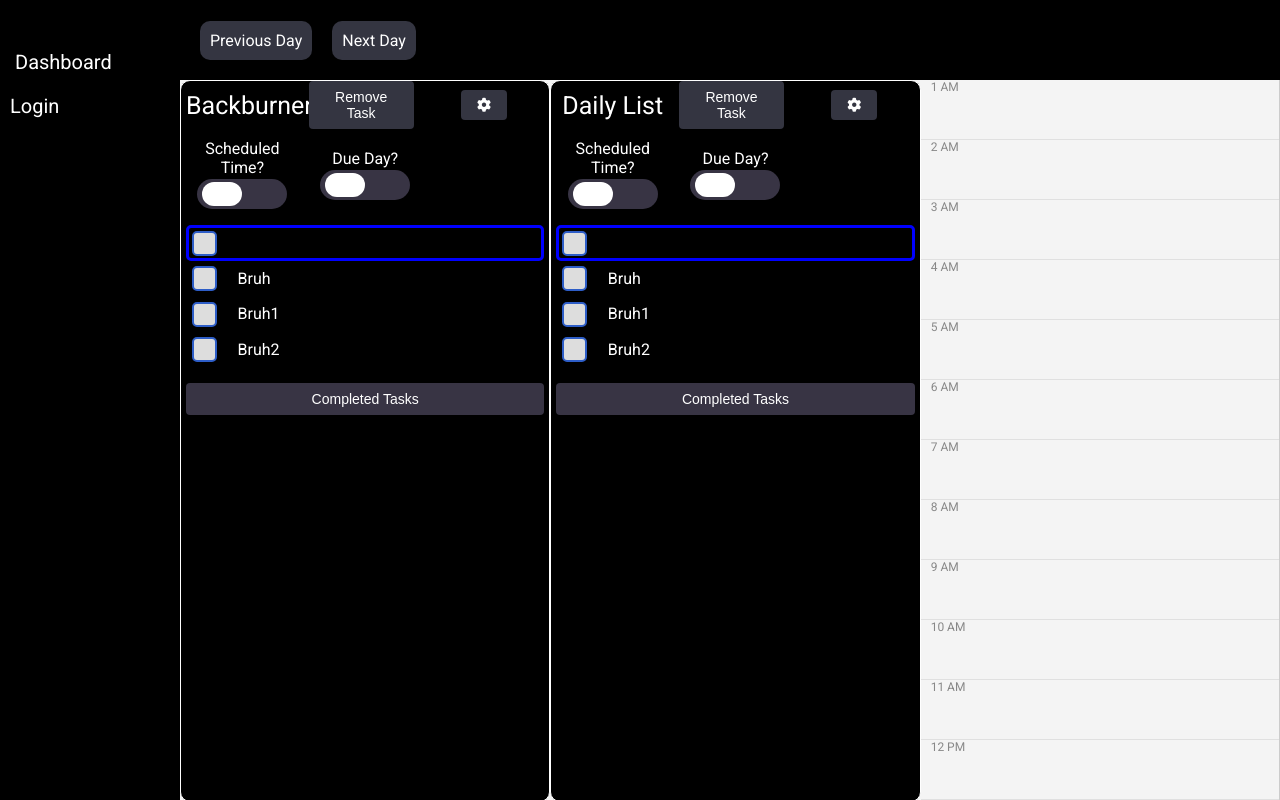
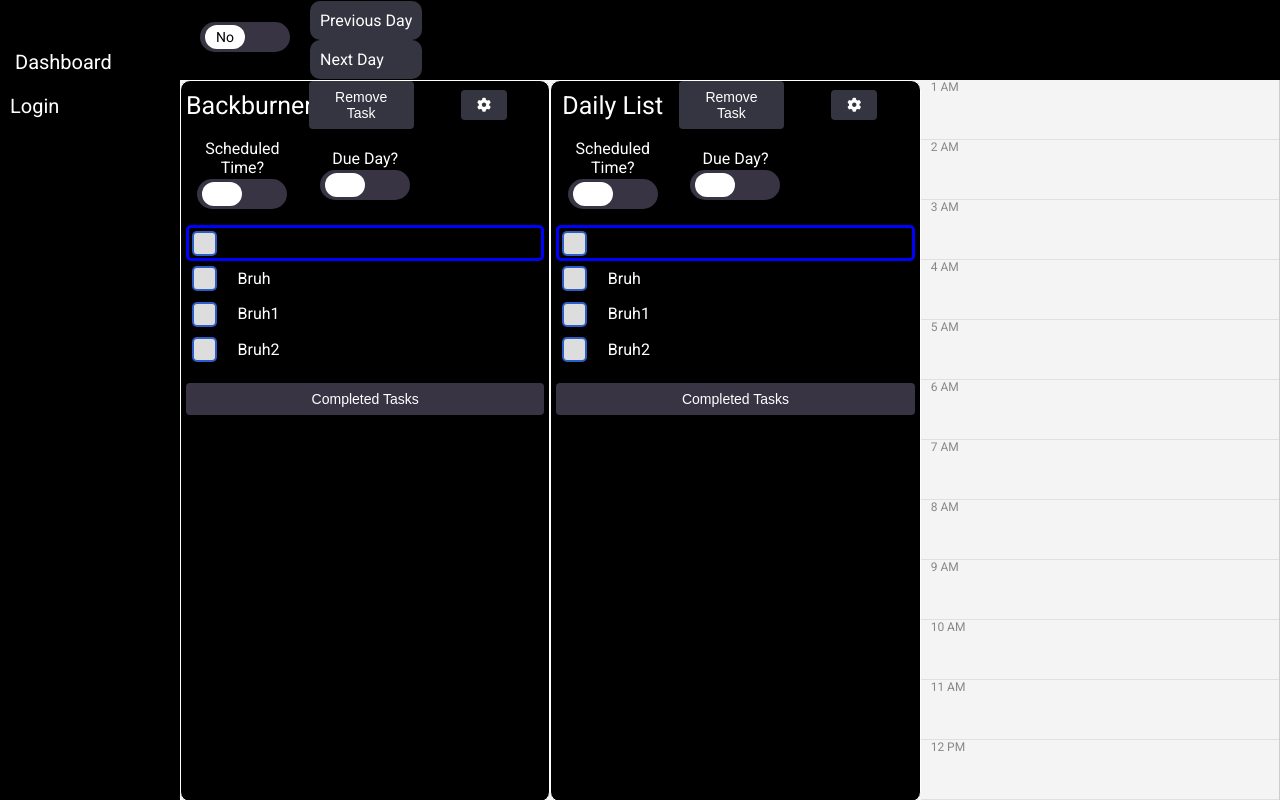
Before and after one commit to philwing100/Portfolio-Vue-Frontend, a Vue app: page / in a window 1280 px wide. Built offline with nearby package versions, Linux system fonts and the light colour scheme.

Commit message:
Fixed complete/incomplete list items

```diff
--- a/src/api.js
+++ b/src/api.js
@@ -8,6 +8,29 @@ export async function createList(listData) {
 
   console.log(axios);
 
+
+  if (!sessionId) {
+    throw new Error('No session ID found. User may not be authenticated.');
+  }
+
+  try {
+    const response = await axios.post(
+      '/lists/',
+      listData,
+      { headers: { 'Authorization': `Bearer ${sessionId}` } }
+    );
+    return response.data;
+  } catch (error) {
+    console.warn('Error creating list:', error,...arguments);
+    throw error;
+  }
+}
+
+// API call to create a new list
+export async function getList(listData) {
+  const { sessionId } = store.state;
+
+  console.log(axios);
 
   if (!sessionId) {
     throw new Error('No session ID found. User may not be authenticated.');
@@ -46,3 +69,21 @@ export async function deleteList(listId) {
     throw error;
   }
 }
+
+export async function axiosGet(url, params = {}, sessionId) {
+  return axios.get(url, {
+    params, // Query parameters
+    headers: {
+      'Authorization': `Bearer ${sessionId}`
+    }
+  });
+}
+
+export async function axiosPost(url, data = {}, sessionId) {
+  return axios.post(url, data, {
+    headers: {
+      'Authorization': `Bearer ${sessionId}`,
+      'Content-Type': 'application/json'
+    }
+  });
+}
--- /dev/null
+++ b/src/components/DashboardComponents/MultiplayerToggle.vue
@@ -0,0 +1,117 @@
+<template>
+  <div
+    class="slider-container"
+    tabindex="0"
+    @keydown.left.prevent="moveSlider(false)"
+    @keydown.right.prevent="moveSlider(true)"
+  >
+    <label class="slider-label">{{ label }}</label>
+    <div class="slider" @click="toggleSlider" :aria-checked="isChecked" role="switch">
+      <!--Needs to switch between an icon of one person and multiple -->
+      <div class="slider-tab" :class="{ 'slider-checked': isChecked }">{{ isChecked ? 'Yes' : 'No' }}</div>
+    </div>
+  </div>
+</template>
+<script>
+export default {
+  name: 'BooleanSlider',
+  props: {
+    label: {
+      type: String,
+      default: 'Yes/No',
+    },
+    modelValue: {
+      type: Boolean,
+      default: false,
+    },
+  },
+  data() {
+    return {
+      isChecked: this.modelValue,
+    };
+  },
+  watch: {
+    modelValue(newValue) {
+      this.isChecked = newValue; // Update local state when parent prop changes
+    },
+  },
+  methods: {
+    emitSliderChange() {
+      this.$emit('update:modelValue', this.isChecked); // Emit for v-model binding
+      console.log("toggling");
+    },
+    toggleSlider() {
+      this.isChecked = !this.isChecked;
+      this.emitSliderChange(); // Emit the change
+    },
+    moveSlider(direction) {
+      // True for right arrow (Yes), false for left arrow (No)
+      if (direction && !this.isChecked) {
+        this.isChecked = true;
+      } else if (!direction && this.isChecked) {
+        this.isChecked = false;
+      }
+      this.emitSliderChange(); // Emit the change
+    },
+  },
+  mounted() {
+    this.isChecked = this.modelValue; // Set initial state based on prop value
+  }
+};
+
+//ee
+</script>
+
+<style scoped>
+.slider-container {
+  display: flex;
+  flex-direction: column;
+  align-items: center;
+  cursor: pointer;
+  outline: none;
+}
+
+.slider-label {
+  text-align: center;
+  margin-bottom: 2px;
+  font-size: 16px;
+}
+
+.slider {
+  position: relative;
+  width: 80px;
+  height: 30px;
+  border-radius: 15px;
+  display: flex;
+  align-items: center;
+  padding: 0 5px;
+  transition: background-color 0.3s ease;
+}
+
+.slider-checked {
+  transform: translateX(40px);
+}
+
+.slider-tab {
+  width: 40px;
+  height: 24px;
+  border-radius: 12px;
+  background-color: #fff;
+  position: absolute;
+  transition: transform 0.3s ease;
+  display: flex;
+  justify-content: center;
+  align-items: center;
+  font-size: 14px;
+  user-select: none;
+  pointer-events: none;
+}
+
+.slider[aria-checked="true"] {
+  background-color: blue;
+}
+
+.slider[aria-checked="false"] {
+  background-color: #383444;
+}
+</style>
--- a/src/components/ListItems/ListElement.css
+++ b/src/components/ListItems/ListElement.css
@@ -33,12 +33,12 @@
   text-decoration: none;
   display: block;
   font-size: 14px;
-  text-decoration: line-through;
+  text-decoration: none;
 }
 
 .dropdown-content a:hover {
   background-color: grey;
-  text-decoration: none;
+  text-decoration: line-through;
 }
 
 .dropdown:hover .dropdown-content {
--- a/src/components/ListItems/ListElement.vue
+++ b/src/components/ListItems/ListElement.vue
@@ -7,7 +7,6 @@
         spellcheck="false">
         {{ listName }}
       </div>
-
       <div>
         <button @click="removeItem" class="add-button">Remove Task</button>
       </div>
@@ -32,7 +31,7 @@
     </div>
     <div class="ListContainer">
       <ul class="ListItem">
-        <li v-for="(item, index) in itemsArray" :key="index" draggable="true" @dragstart="dragStart(index)"
+        <li v-for="(item, index) in incompleteItems" :key="index" draggable="true" @dragstart="dragStart(index)"
           :style="index === selectedItemIndex ? 'border: 3px solid blue; border-radius:5px; transition: border-color 0.1s ease;' : 'border: 3px solid transparent;'"
           @dragover="dragOver" @drop="drop(index)">
           <div class="item-container" @click="focusEditable(index);">
@@ -51,13 +50,12 @@
     <div class="dropdown">
       <button @click="toggleDropdown" @keydown.enter.prevent="toggleDropdown" class="dropbtn">Completed Tasks</button>
       <div v-if="isDropdownOpen" class="dropdown-content">
-        <a v-for="(item, index) in itemsArray" :key="index" @click="selectOption(index)">{{ item.textString
+        <a v-for="(item, index) in completeItems" :key="index" @click="incompleteItem(index)">{{ item.textString
           }}</a>
       </div>
     </div>
   </div>
 </template>
-
 
 <script>
 /* eslint-disable*/
@@ -69,7 +67,6 @@ import TimeInput from './TimeInput.vue';
 import MinuteInput from './MinuteInput.vue';
 import { createList } from '../../api.js';
 import './ListElement.css';
-
 
 export default {
   name: 'ListElement',
@@ -140,11 +137,19 @@ export default {
     MinuteInput,
   },
   computed: {
+    //Need a computed property that returns the objects which are and arent completed
+    completeItems(){
+      return this.itemsArray.filter((item) => item.complete);
+    },
+    incompleteItems(){
+      return this.itemsArray.filter((item) => !item.complete);
+    }
 
   },
   methods: {
     saveEditableText(index, event) {
       // Get the text content from the contenteditable element
+      /*
       let newText = event.target.innerText.trim();
 
       // Optional: Limit the text length to 500 characters
@@ -155,14 +160,18 @@ export default {
       // Update the text in the itemsArray
       this.itemsArray[index].textString = newText;
 
-      // Call saveList to emit the updated itemsArray
+      // Call saveList to emit the updated itemsArray*/
       this.saveList();
     },
     completeItem(index) {
-      if (this.itemsArray[index].textString != null && this.itemsArray[index].textString != '') {
-        this.completedItemsArray.push(this.itemsArray[index]);
+      if (this.incompleteItems[index].textString != null && this.incompleteItems[index].textString != '') {
+        this.itemsArray[index].complete = true;
+        this.itemsArray.splice(this.itemsArray.length, 0, this.itemsArray[index])
+        this.itemsArray.splice(index,1);
+      }else{
+        this.removeItemByIndex(index);
       }
-      this.removeItemByIndex(index);
+      this.saveList();
     },
     saveList() {
       //LATER Need to add some debounce time maybe 750 ms to only call the api once every 3/4s second and not spam the backend.
@@ -362,7 +371,7 @@ export default {
       }
     },
     handleArrowDown(index, event) {
-      if (event.target.innerText.length === 0 && index + 1 < this.itemsArray.length) {
+      if (event.target.innerText.length === 0 && index + 1 < this.incompleteItems.length) {
         event.preventDefault(); // Prevent default arrow key behavior
         this.focusEditable(index + 1, 0);
       }
@@ -439,9 +448,12 @@ export default {
     toggleDropdown() {
       this.isDropdownOpen = !this.isDropdownOpen;
     },
-    selectOption(index) {
-      this.itemsArray.push(this.completedItemsArray[index]);
-      this.completedItemsArray.splice(index, 1);
+    incompleteItem(index) {
+      //Needs to be rewritten to put objects back
+      console.log("Index: "+ index + " incomplete items:  " + this.incompleteItems.length + " whole index size: "+ this.itemsArray.length);
+      this.itemsArray.splice(this.incompleteItems.length, 0, this.itemsArray[this.incompleteItems.length+index]);
+      this.itemsArray[index+this.incompleteItems.length+1].complete = false;
+      this.itemsArray.splice(this.incompleteItems.length + index -1, 1);
       this.saveList();
     }
   }
--- a/src/views/Dashboard.vue
+++ b/src/views/Dashboard.vue
@@ -3,23 +3,21 @@
     <!-- Top row: Hero text and navigation buttons -->
     <div class="top-row" :style="{ 'background-color': colors.sideBar }">
       <div class="button-container">
+        <MultiplayerToggle />
+        <!--Need to put these in a v-if is bound to the emits of multiplayer toggle-->
+        <div>
           <div class="bigButton" id="previousDay" @click="decrementDay"
             :style="{ 'background-color': colors.background }">Previous Day</div>
           <!--<DateInput  @date-selected="handleDueDateChange" :initialDate="currentDate"/>-->
           <div class="bigButton" id="nextDay" :style="{ 'background-color': colors.background }">Next Day</div>
         </div>
       </div>
+    </div>
 
     <div class="page-container" :style="{ 'background-color': colors.background }">
       <div class="lists-container">
-        <ListElement
-          listName="Backburner"
-          v-model="backburner"
-        />
-        <ListElement
-          listName="Daily List"
-          v-model="dailyList"
-        />
+        <ListElement listName="Backburner" v-model="backburner" />
+        <ListElement listName="Daily List" v-model="dailyList" />
         <DailyCalendar v-model:list1="backburner" v-model:list2="dailyList" />
       </div>
     </div>
@@ -34,6 +32,7 @@ import ListElement from '@/components/ListItems/ListElement.vue';
 import DailyCalendar from '@/components/CalendarComponents/DailyCalendar.vue';
 import DateInput from '@/components/ListItems/DateInput.vue';
 import './cssViews/Dashboard.css';
+import MultiplayerToggle from '@/components/DashboardComponents/MultiplayerToggle.vue';
 
 export default {
   name: 'DashboardWorld',
@@ -41,6 +40,7 @@ export default {
     ListElement,
     DailyCalendar,
     DateInput,
+    MultiplayerToggle,
   },
   data() {
     return {
```
Lines whose indentation alone changed are shown as unchanged.
